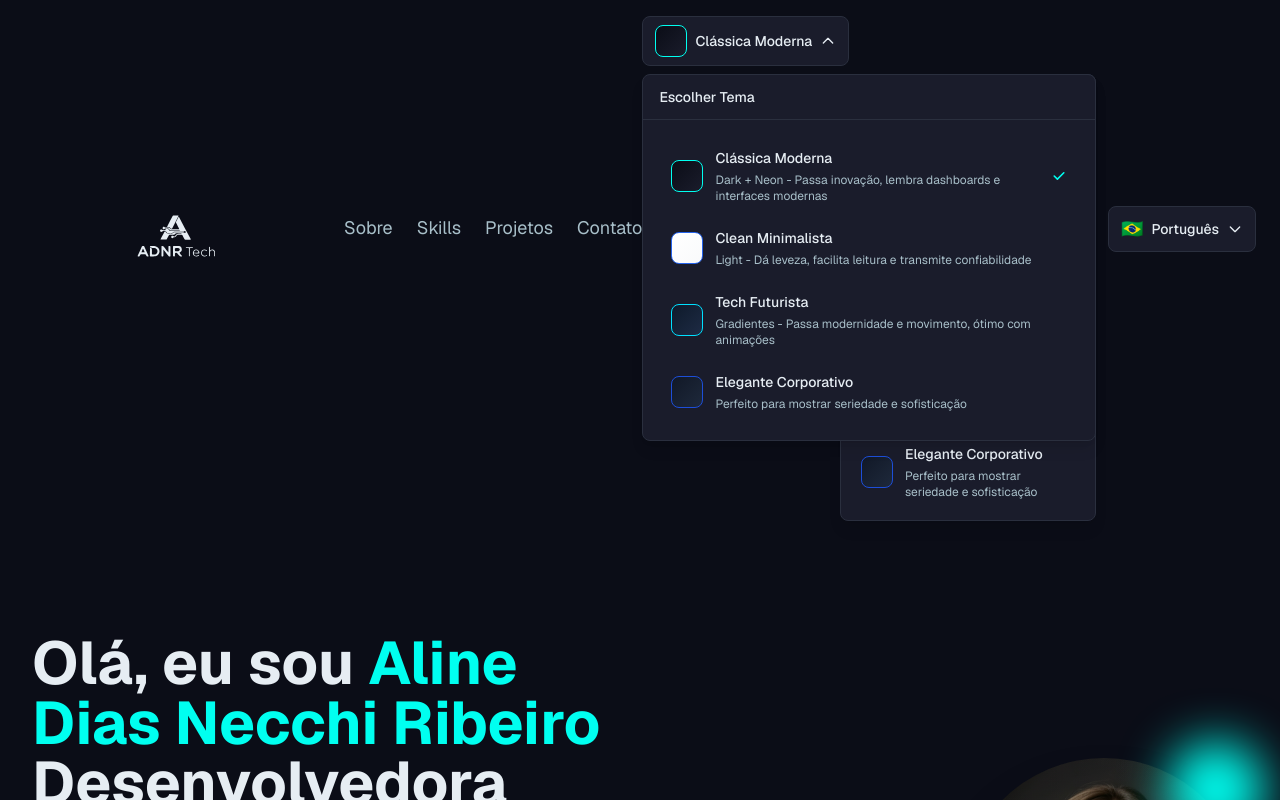
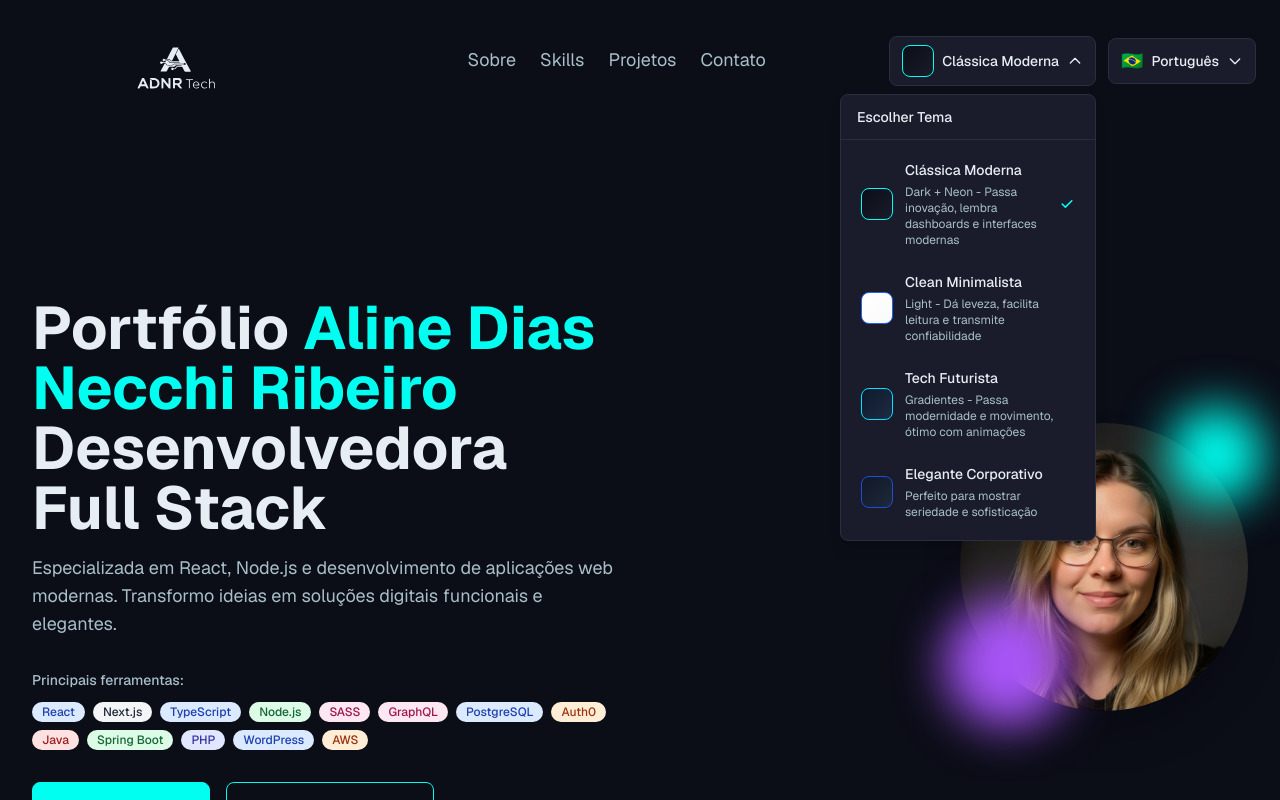
Before and after one commit to alinenecchi/adnr-tech-portfolio, a Next.js app: page / in a window 1280 px wide. Both pictures are taken after a click on the button "Clássica Moderna". Shown: the top 800 px of the page. Built offline with nearby package versions, Linux system fonts and the light colour scheme.

Commit message:
fix: adjustmenst

```diff
--- a/components/molecules/language-selector/LanguageSelector.styles.ts
+++ b/components/molecules/language-selector/LanguageSelector.styles.ts
@@ -1,6 +1,6 @@
 export const getLanguageSelectorStyles = () => {
   return {
-    container: "relative inline-block w-full lg:w-auto",
+    container: "relative inline-block w-full lg:w-auto overflow-visible",
     button:
       "flex items-center space-x-2 px-3 py-2 rounded-lg border border-border bg-card-bg hover:bg-bg-secondary transition-colors duration-200 w-full lg:w-auto",
     flag: "text-lg",
@@ -8,7 +8,7 @@ export const getLanguageSelectorStyles = () => {
       "text-sm font-medium text-text-primary transition-colors duration-300",
     icon: "w-4 h-4",
     dropdown:
-      "absolute right-0 mt-2 w-48 bg-card-bg rounded-lg shadow-lg border border-card-border z-[100]",
+      "absolute right-0 mt-2 w-48 bg-card-bg rounded-lg shadow-lg border border-card-border z-[9999]",
     mobileDropdown:
       "relative mt-2 bg-card-bg rounded-lg shadow-lg border border-card-border z-[100] transition-all duration-300 transform scale-y-0 origin-top lg:hidden opacity-0",
     mobileDropdownOpen: "scale-y-100 opacity-100",
--- a/components/molecules/language-selector/index.tsx
+++ b/components/molecules/language-selector/index.tsx
@@ -15,14 +15,26 @@ const languages = [
 
 export const LanguageSelector: React.FC<LanguageSelectorProps> = ({
   className,
+  onClose,
   onOpen,
-  onClose,
-  isActive = false,
 }) => {
   const [isOpen, setIsOpen] = useState(false);
+  const [isMobile, setIsMobile] = useState(false);
   const dropdownRef = useRef<HTMLDivElement>(null);
   const { language, setLanguage } = useLanguage();
   const styles = getLanguageSelectorStyles();
+
+  // Check if mobile on mount and resize
+  useEffect(() => {
+    const checkMobile = () => {
+      setIsMobile(window.innerWidth < 1024);
+    };
+
+    checkMobile();
+    window.addEventListener("resize", checkMobile);
+
+    return () => window.removeEventListener("resize", checkMobile);
+  }, []);
 
   useEffect(() => {
     const handleClickOutside = (event: MouseEvent) => {
@@ -43,28 +55,16 @@ export const LanguageSelector: React.FC<LanguageSelectorProps> = ({
     };
   }, []);
 
-  // Sync isOpen with isActive for mobile only
-  useEffect(() => {
-    if (window.innerWidth < 1024) {
-      if (isActive) {
-        setIsOpen(true);
-      } else {
-        setIsOpen(false);
-      }
-    }
-  }, [isActive]);
-
   const currentLanguage = languages.find((lang) => lang.code === language);
 
   return (
     <div className={cn(styles.container, className)} ref={dropdownRef}>
       <button
         onClick={() => {
-          if (window.innerWidth < 1024 && isActive) {
-            onOpen?.();
-          } else {
+          if (isMobile) {
+            onOpen?.(); // Set active selector to language
+          }
           setIsOpen(!isOpen);
-          }
         }}
         className={styles.button}
         aria-label="Selecionar idioma"
@@ -86,19 +86,9 @@ export const LanguageSelector: React.FC<LanguageSelectorProps> = ({
         </svg>
       </button>
 
-      {isOpen && (
-        <>
-          {/* Backdrop for mobile */}
-          <div
-            className="fixed inset-0 bg-black bg-opacity-50 z-[99] lg:hidden"
-            onClick={() => {
-              setIsOpen(false);
-              onClose?.();
-            }}
-          />
-
-          {/* Desktop Dropdown */}
-          <div className={cn(styles.dropdown, "hidden lg:block")}>
+      {/* Desktop Dropdown - Standard behavior */}
+      {isOpen && !isMobile && (
+        <div className={styles.dropdown}>
           <div className={styles.dropdownHeader}>
             <h3 className={styles.dropdownTitle}>Escolher Idioma</h3>
           </div>
@@ -109,7 +99,6 @@ export const LanguageSelector: React.FC<LanguageSelectorProps> = ({
                 onClick={() => {
                   setLanguage(lang.code);
                   setIsOpen(false);
-                    onClose?.();
                 }}
                 className={cn(
                   styles.languageOption,
@@ -135,19 +124,33 @@ export const LanguageSelector: React.FC<LanguageSelectorProps> = ({
             ))}
           </div>
         </div>
+      )}
 
-          {/* Mobile Dropdown */}
+      {/* Mobile Dropdown - Full screen with options only */}
+      {isOpen && isMobile && (
+        <>
+          {/* Background overlay */}
           <div
-            className={cn(
-              styles.mobileDropdown,
-              isOpen && styles.mobileDropdownOpen
-            )}
-            style={{ display: isOpen ? "block" : "none" }}
+            className="fixed inset-0 z-[9998]"
+            style={{ backgroundColor: `rgba(0, 0, 0, 0.5)` }}
+          />
+          <div
+            className="fixed inset-0 z-[9999] flex flex-col w-full"
+            style={{ backgroundColor: `var(--color-background-primary)` }}
           >
-            <div className={styles.dropdownHeader}>
-              <h3 className={styles.dropdownTitle}>Escolher Idioma</h3>
+            <div
+              className="p-4 border-b w-full"
+              style={{ borderColor: `var(--color-border)` }}
+            >
+              <h3
+                className="text-lg font-semibold"
+                style={{ color: `var(--color-text-primary)` }}
+              >
+                Escolher Idioma
+              </h3>
             </div>
-            <div className={styles.mobileDropdownContent}>
+            <div className="flex-1 p-4 w-full">
+              <div className="space-y-3">
                 {languages.map((lang) => (
                   <div
                     key={lang.code}
@@ -156,16 +159,33 @@ export const LanguageSelector: React.FC<LanguageSelectorProps> = ({
                       setIsOpen(false);
                       onClose?.();
                     }}
-                  className={cn(
-                    styles.languageOption,
-                    language === lang.code && styles.selected
-                  )}
+                    className="flex items-center space-x-3 p-3 rounded-lg cursor-pointer transition-colors"
+                    style={{
+                      backgroundColor:
+                        language === lang.code
+                          ? `var(--color-accent-primary)`
+                          : `var(--color-background-secondary)`,
+                      border:
+                        language === lang.code
+                          ? `1px solid var(--color-accent-primary)`
+                          : `1px solid var(--color-border)`,
+                      color:
+                        language === lang.code
+                          ? `var(--color-text-primary)`
+                          : `var(--color-text-primary)`,
+                    }}
                   >
-                  <span className={styles.flag}>{lang.flag}</span>
-                  <span className={styles.language}>{lang.name}</span>
+                    <span className="text-xl">{lang.flag}</span>
+                    <span
+                      className="text-base font-medium flex-1"
+                      style={{ color: `var(--color-text-primary)` }}
+                    >
+                      {lang.name}
+                    </span>
                     {language === lang.code && (
                       <svg
-                      className={styles.selectedIcon}
+                        className="w-5 h-5"
+                        style={{ color: `var(--color-text-primary)` }}
                         fill="currentColor"
                         viewBox="0 0 20 20"
                       >
@@ -180,6 +200,7 @@ export const LanguageSelector: React.FC<LanguageSelectorProps> = ({
                 ))}
               </div>
             </div>
+          </div>
         </>
       )}
     </div>
--- a/components/molecules/theme-selector/ThemeSelector.styles.ts
+++ b/components/molecules/theme-selector/ThemeSelector.styles.ts
@@ -1,11 +1,11 @@
 export const getThemeSelectorStyles = () => {
   return {
-    container: "relative inline-block w-full lg:w-auto",
+    container: "relative inline-block w-full lg:w-auto overflow-visible",
     button:
       "flex items-center space-x-2 px-3 py-2 rounded-lg border border-border bg-card-bg hover:bg-bg-secondary transition-colors duration-200 w-full lg:w-auto",
     icon: "w-4 h-4",
     dropdown:
-      "absolute right-0 mt-2 w-64 bg-card-bg rounded-lg shadow-lg border border-card-border z-[100] lg:block",
+      "absolute right-0 mt-2 w-64 bg-card-bg rounded-lg shadow-lg border border-card-border z-[9999]",
     mobileDropdown:
       "relative mt-2 bg-card-bg rounded-lg shadow-lg border border-card-border z-[100] transition-all duration-300 transform scale-y-0 origin-top lg:hidden opacity-0",
     mobileDropdownOpen: "scale-y-100 opacity-100",
--- a/components/molecules/theme-selector/index.tsx
+++ b/components/molecules/theme-selector/index.tsx
@@ -11,15 +11,27 @@ import { cn } from "@/lib/utils";
 
 export const ThemeSelector: React.FC<ThemeSelectorProps> = ({
   className,
+  onClose,
   onOpen,
-  onClose,
-  isActive = false,
 }) => {
   const [isOpen, setIsOpen] = useState(false);
+  const [isMobile, setIsMobile] = useState(false);
   const dropdownRef = useRef<HTMLDivElement>(null);
   const { theme, setTheme } = useTheme();
   const { t } = useLanguage();
   const styles = getThemeSelectorStyles();
+
+  // Check if mobile on mount and resize
+  useEffect(() => {
+    const checkMobile = () => {
+      setIsMobile(window.innerWidth < 1024);
+    };
+
+    checkMobile();
+    window.addEventListener("resize", checkMobile);
+
+    return () => window.removeEventListener("resize", checkMobile);
+  }, []);
 
   useEffect(() => {
     const handleClickOutside = (event: MouseEvent) => {
@@ -40,17 +52,6 @@ export const ThemeSelector: React.FC<ThemeSelectorProps> = ({
     };
   }, []);
 
-  // Sync isOpen with isActive for mobile only
-  useEffect(() => {
-    if (window.innerWidth < 1024) {
-      if (isActive) {
-        setIsOpen(true);
-      } else {
-        setIsOpen(false);
-      }
-    }
-  }, [isActive]);
-
   const currentTheme = themes[theme];
 
   const getThemePreviewStyle = (themeKey: Theme) => {
@@ -65,11 +66,10 @@ export const ThemeSelector: React.FC<ThemeSelectorProps> = ({
     <div className={cn(styles.container, className)} ref={dropdownRef}>
       <button
         onClick={() => {
-          if (window.innerWidth < 1024 && isActive) {
-            onOpen?.();
-          } else {
+          if (isMobile) {
+            onOpen?.(); // Set active selector to theme
+          }
           setIsOpen(!isOpen);
-          }
         }}
         className={styles.button}
         aria-label="Selecionar tema"
@@ -94,23 +94,11 @@ export const ThemeSelector: React.FC<ThemeSelectorProps> = ({
         </svg>
       </button>
 
-      {isOpen && (
-        <>
-          {/* Backdrop for mobile */}
-          <div
-            className="fixed inset-0 bg-black bg-opacity-50 z-[99] lg:hidden"
-            onClick={() => {
-              setIsOpen(false);
-              onClose?.();
-            }}
-          />
-
-          {/* Desktop Dropdown */}
-          <div className={cn(styles.dropdown, "hidden lg:block")}>
+      {/* Desktop Dropdown - Standard behavior */}
+      {isOpen && !isMobile && (
+        <div className={styles.dropdown}>
           <div className={styles.dropdownHeader}>
-              <h3 className={styles.dropdownTitle}>
-                {t("themes.chooseTheme")}
-              </h3>
+            <h3 className={styles.dropdownTitle}>{t("themes.chooseTheme")}</h3>
           </div>
           <div className={styles.dropdownContent}>
             {Object.entries(themes).map(([themeKey, themeConfig]) => (
@@ -119,7 +107,6 @@ export const ThemeSelector: React.FC<ThemeSelectorProps> = ({
                 onClick={() => {
                   setTheme(themeKey as Theme);
                   setIsOpen(false);
-                    onClose?.();
                 }}
                 className={cn(
                   styles.themeOption,
@@ -131,9 +118,7 @@ export const ThemeSelector: React.FC<ThemeSelectorProps> = ({
                   style={getThemePreviewStyle(themeKey as Theme)}
                 />
                 <div className={styles.themeInfo}>
-                    <div className={styles.themeName}>
-                      {t(themeConfig.name)}
-                    </div>
+                  <div className={styles.themeName}>{t(themeConfig.name)}</div>
                   <div className={styles.themeDescription}>
                     {t(themeConfig.description)}
                   </div>
@@ -155,21 +140,33 @@ export const ThemeSelector: React.FC<ThemeSelectorProps> = ({
             ))}
           </div>
         </div>
+      )}
 
-          {/* Mobile Dropdown */}
+      {/* Mobile Dropdown - Full screen with options only */}
+      {isOpen && isMobile && (
+        <>
+          {/* Background overlay */}
           <div
-            className={cn(
-              styles.mobileDropdown,
-              isOpen && styles.mobileDropdownOpen
-            )}
-            style={{ display: isOpen ? "block" : "none" }}
+            className="fixed inset-0 z-[9998]"
+            style={{ backgroundColor: `rgba(0, 0, 0, 0.5)` }}
+          />
+          <div
+            className="fixed inset-0 z-[9999] flex flex-col w-full"
+            style={{ backgroundColor: `var(--color-background-primary)` }}
           >
-            <div className={styles.dropdownHeader}>
-              <h3 className={styles.dropdownTitle}>
+            <div
+              className="p-4 border-b w-full"
+              style={{ borderColor: `var(--color-border)` }}
+            >
+              <h3
+                className="text-lg font-semibold"
+                style={{ color: `var(--color-text-primary)` }}
+              >
                 {t("themes.chooseTheme")}
               </h3>
             </div>
-            <div className={styles.mobileDropdownContent}>
+            <div className="flex-1 p-4 w-full">
+              <div className="space-y-3">
                 {Object.entries(themes).map(([themeKey, themeConfig]) => (
                   <div
                     key={themeKey}
@@ -178,26 +175,41 @@ export const ThemeSelector: React.FC<ThemeSelectorProps> = ({
                       setIsOpen(false);
                       onClose?.();
                     }}
-                  className={cn(
-                    styles.themeOption,
-                    theme === themeKey && styles.selected
-                  )}
+                    className="flex items-center space-x-3 p-3 rounded-lg cursor-pointer transition-colors"
+                    style={{
+                      backgroundColor:
+                        theme === themeKey
+                          ? `var(--color-accent-primary)`
+                          : `var(--color-background-secondary)`,
+                      border:
+                        theme === themeKey
+                          ? `1px solid var(--color-accent-primary)`
+                          : `1px solid var(--color-border)`,
+                      color:
+                        theme === themeKey
+                          ? `var(--color-text-primary)`
+                          : `var(--color-text-primary)`,
+                    }}
                   >
                     <div
-                    className={styles.themePreview}
-                    style={getThemePreviewStyle(themeKey as Theme)}
+                      className="w-10 h-10 rounded-lg border flex-shrink-0"
+                      style={{
+                        ...getThemePreviewStyle(themeKey as Theme),
+                        borderColor: `var(--color-border)`,
+                      }}
                     />
-                  <div className={styles.themeInfo}>
-                    <div className={styles.themeName}>
+                    <div className="flex-1">
+                      <div
+                        className="text-base font-medium"
+                        style={{ color: `var(--color-text-primary)` }}
+                      >
                         {t(themeConfig.name)}
-                    </div>
-                    <div className={styles.themeDescription}>
-                      {t(themeConfig.description)}
                       </div>
                     </div>
                     {theme === themeKey && (
                       <svg
-                      className={styles.selectedIcon}
+                        className="w-5 h-5"
+                        style={{ color: `var(--color-text-primary)` }}
                         fill="currentColor"
                         viewBox="0 0 20 20"
                       >
@@ -212,6 +224,7 @@ export const ThemeSelector: React.FC<ThemeSelectorProps> = ({
                 ))}
               </div>
             </div>
+          </div>
         </>
       )}
     </div>
--- a/components/organisms/header/index.tsx
+++ b/components/organisms/header/index.tsx
@@ -39,7 +39,7 @@ export const Header: React.FC<HeaderProps> = ({ className }) => {
     setActiveSelector(null);
   };
 
-  const headerClasses = `sticky top-0 z-50 transition-all duration-300 backdrop-blur-sm ${
+  const headerClasses = `sticky top-0 z-50 transition-all duration-300 backdrop-blur-sm overflow-visible ${
     isScrolled ? "shadow-md" : ""
   }`;
 
@@ -106,16 +106,8 @@ export const Header: React.FC<HeaderProps> = ({ className }) => {
           </nav>
 
           <div className="hidden lg:flex items-center space-x-2 xl:space-x-3">
-            <ThemeSelector
-              onOpen={() => {}}
-              onClose={() => {}}
-              isActive={false}
-            />
-            <LanguageSelector
-              onOpen={() => {}}
-              onClose={() => {}}
-              isActive={false}
-            />
+            <ThemeSelector />
+            <LanguageSelector />
           </div>
 
           <div className="lg:hidden flex items-center space-x-2">
@@ -248,7 +240,6 @@ export const Header: React.FC<HeaderProps> = ({ className }) => {
                   <ThemeSelector
                     onOpen={() => handleSelectorOpen("theme")}
                     onClose={handleSelectorClose}
-                    isActive={activeSelector === "theme"}
                   />
                 </div>
               )}
@@ -259,7 +250,6 @@ export const Header: React.FC<HeaderProps> = ({ className }) => {
                   <LanguageSelector
                     onOpen={() => handleSelectorOpen("language")}
                     onClose={handleSelectorClose}
-                    isActive={activeSelector === "language"}
                   />
                 </div>
               )}
--- a/utils/i18n/languages/en-US.json
+++ b/utils/i18n/languages/en-US.json
@@ -7,7 +7,7 @@
     "contact": "Contact"
   },
   "hero": {
-    "greeting": "Hello, I'm",
+    "greeting": "Portfolio",
     "name": "Aline Dias Necchi Ribeiro",
     "title": "Full Stack Developer",
     "description": "Specialized in React, Node.js and modern web application development. I transform ideas into functional digital solutions.",
--- a/utils/i18n/languages/es-AR.json
+++ b/utils/i18n/languages/es-AR.json
@@ -7,7 +7,7 @@
     "contact": "Contacto"
   },
   "hero": {
-    "greeting": "Hola, soy",
+    "greeting": "Portafolio",
     "name": "Aline Dias Necchi Ribeiro",
     "title": "Desarrolladora Full Stack",
     "description": "Especializada en React, Node.js y desarrollo de aplicaciones web modernas. Transformo ideas en soluciones digitales funcionales y elegantes.",
--- a/utils/i18n/languages/pt-BR.json
+++ b/utils/i18n/languages/pt-BR.json
@@ -7,7 +7,7 @@
     "contact": "Contato"
   },
   "hero": {
-    "greeting": "Olá, eu sou",
+    "greeting": "Portfólio",
     "name": "Aline Dias Necchi Ribeiro",
     "title": "Desenvolvedora Full Stack",
     "description": "Especializada em React, Node.js e desenvolvimento de aplicações web modernas. Transformo ideias em soluções digitais funcionais e elegantes.",
```
Also changed, not shown: 1 other file (tests, documents, lock files or other folders). Lines whose indentation alone changed are shown as unchanged.
